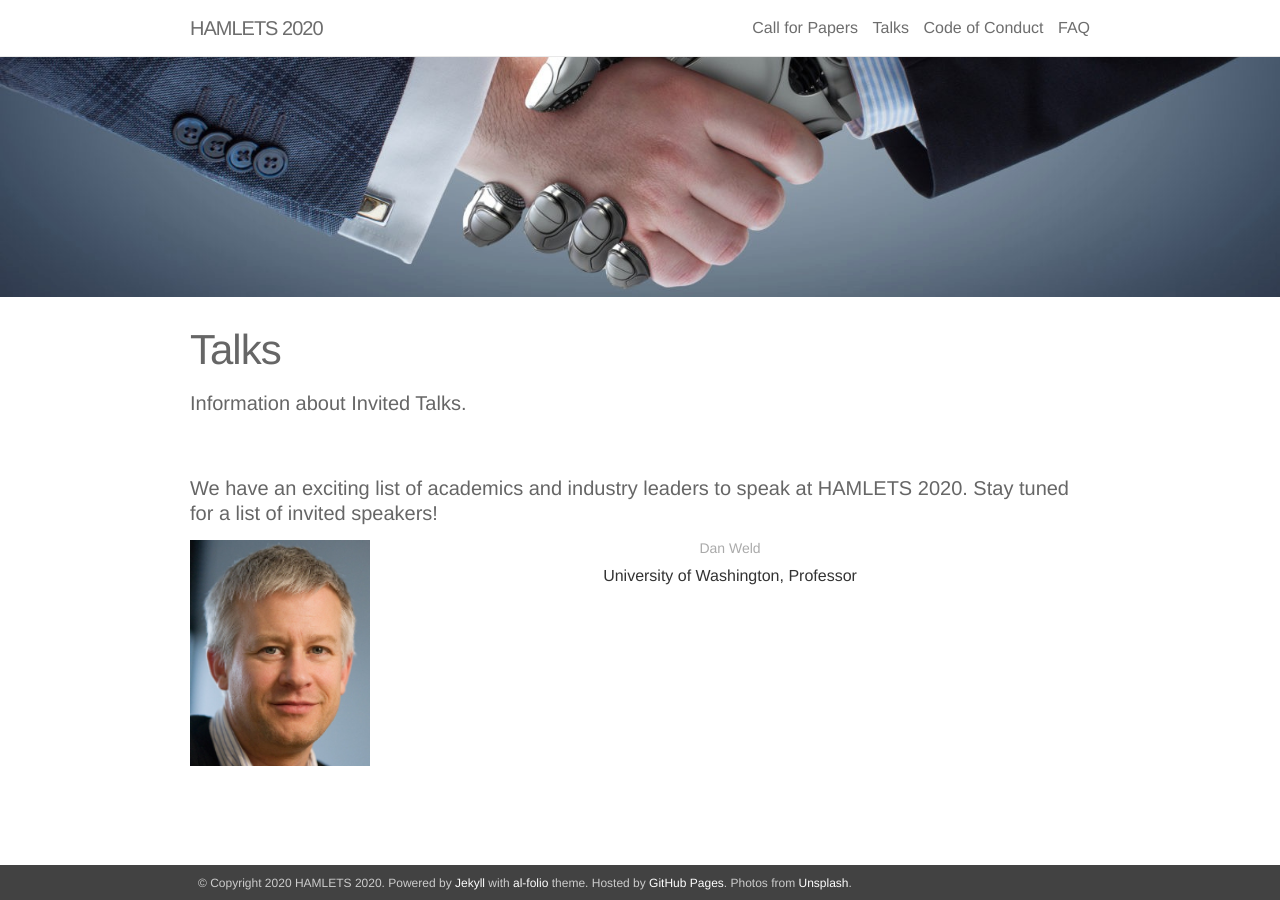
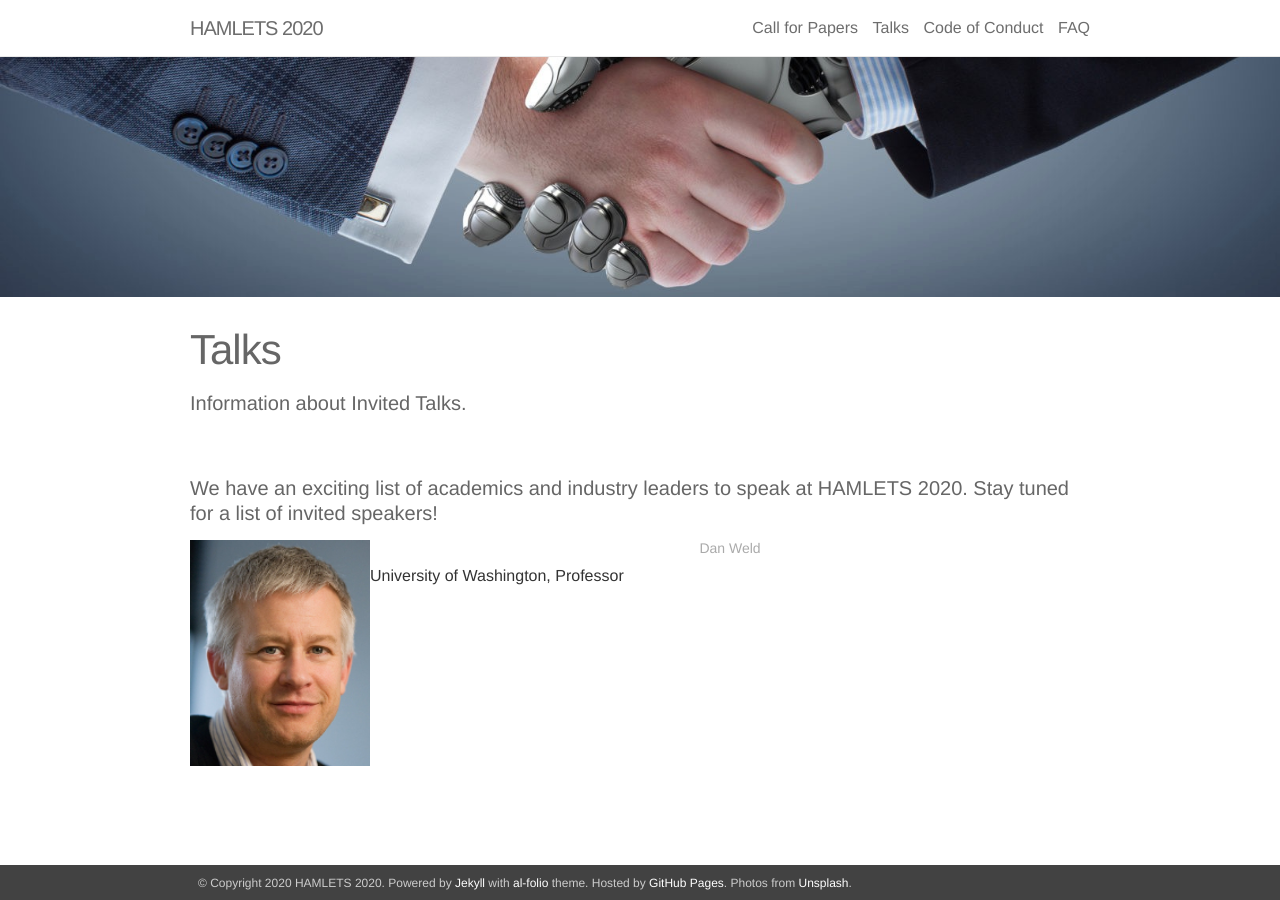
Before and after one commit to hamlets-workshop/hamlets-workshop.github.io, a Jekyll site: the page built from _pages/05_speakers.md, in a window 1280 px wide. Built offline with Jekyll 4.4.1, drawn with Linux system fonts in a browser that asks for light colours; nearby versions of some CDN libraries.

Commit message:
dan weld

```diff
--- a/_pages/05_speakers.md
+++ b/_pages/05_speakers.md
@@ -18,7 +18,7 @@ description: Information about Invited Talks.
     align="left">
 <div class="caption">
     <h5>Dan Weld</h5>
-    <p>University of Washington, Professor
+    <p style="text-align:left;">University of Washington, Professor
     </p>
     <p></p>
 </div>
```
